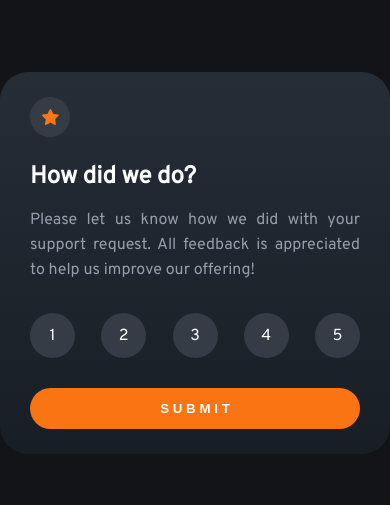
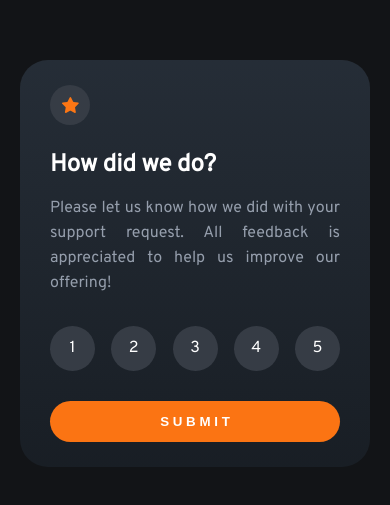
Before and after one commit to Rafael-Brizuena/interactive-rating-component-main, a plain HTML site: page index.html in a window 390 px wide. Shown: the part 159-664 px from the top of the page. Drawn offline with Linux system fonts and the light colour scheme.

Commit message:
Responsividadde mínima para mobile

```diff
--- a/css/master.css
+++ b/css/master.css
@@ -117,3 +117,9 @@ body{
     display: table;
     margin: 22px auto;
 }
+
+@media (max-width: 446px) {
+#main-box{
+  margin: 0px 20px;
+}
+}
```
